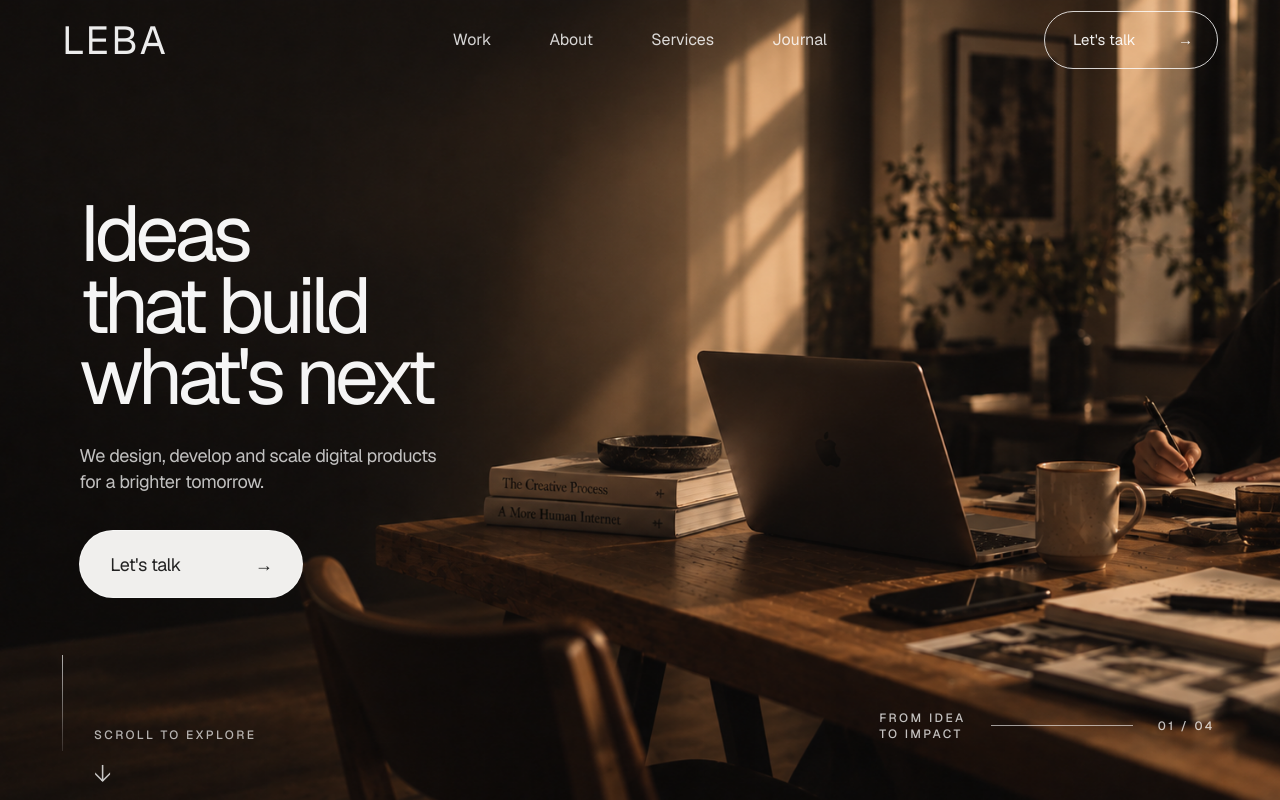
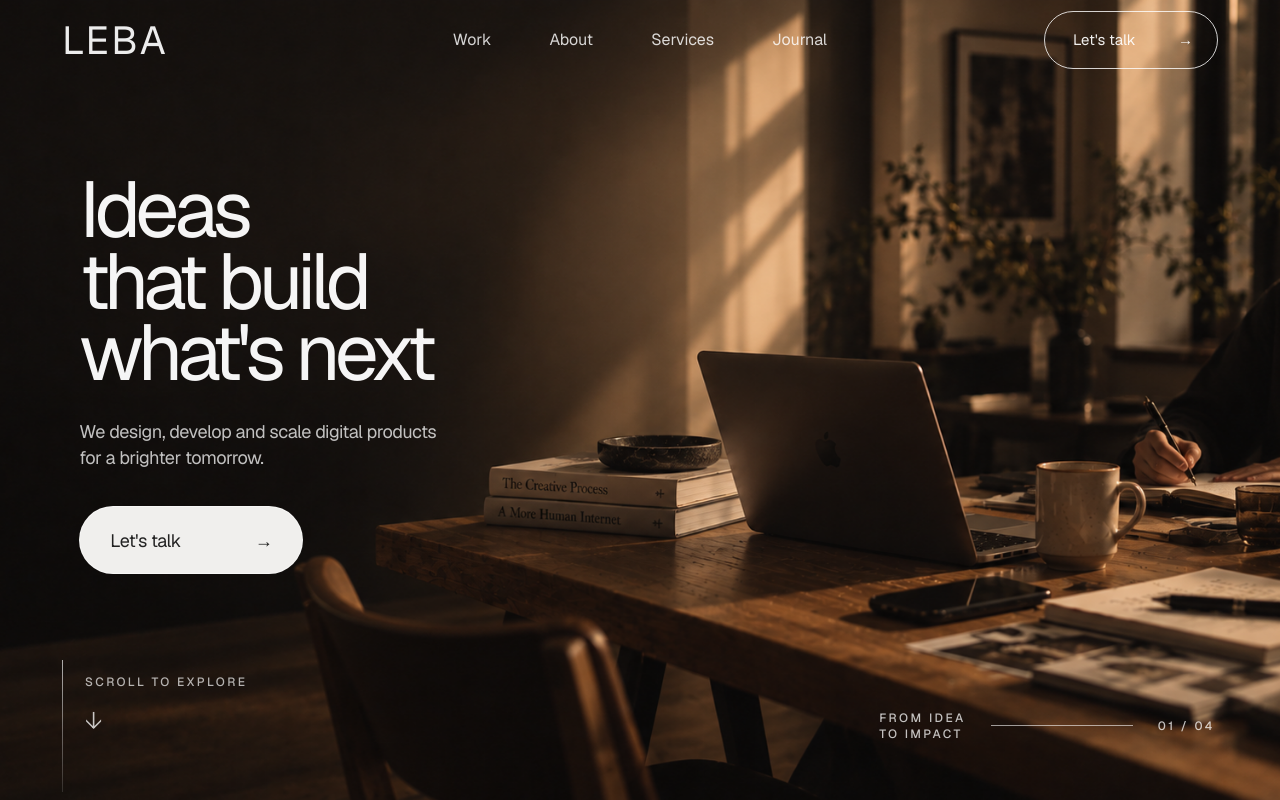
Before and after one commit to NicolasLlanos8799/weareleba, a Next.js app: page / in a window 1280 px wide. Built offline with nearby package versions, Linux system fonts and the light colour scheme.

Commit message:
style: separate hero CTA from scroll cue and align scroll label with line

```diff
--- a/styles/hero-reference-tuning.css
+++ b/styles/hero-reference-tuning.css
@@ -33,10 +33,10 @@
     padding: 0 clamp(62px, 6.2vw, 102px);
   }
 
-  /* Move the entire editorial copy block upward as one composition. */
+  /* Move the editorial copy upward so the CTA has clear breathing room above the scroll zone. */
   .hero-copy-cinematic {
     position: absolute;
-    top: clamp(198px, 23vh, 226px);
+    top: clamp(174px, 20.5vh, 208px);
     left: clamp(62px, 6.2vw, 102px);
     width: min(100%, 650px);
     margin: 0;
@@ -68,21 +68,23 @@
     font-size: 18px;
   }
 
-  /* Scroll cue occupies a dedicated lower-left zone, separated from the CTA. */
+  /* The vertical line defines the lower-left axis. The label aligns horizontally with it. */
   .hero-scroll-cue {
     left: clamp(62px, 4.1vw, 68px);
     bottom: 8px;
-    gap: 31px;
+    gap: 22px;
+    align-items: flex-start;
   }
 
   .hero-scroll-line {
-    height: 96px;
+    height: 132px;
     margin-top: -14px;
   }
 
   .hero-scroll-cue > div {
     gap: 13px;
-    padding-top: 58px;
+    padding-top: 0;
+    align-self: flex-start;
   }
 
   .hero-scroll-cue .technical {
```
